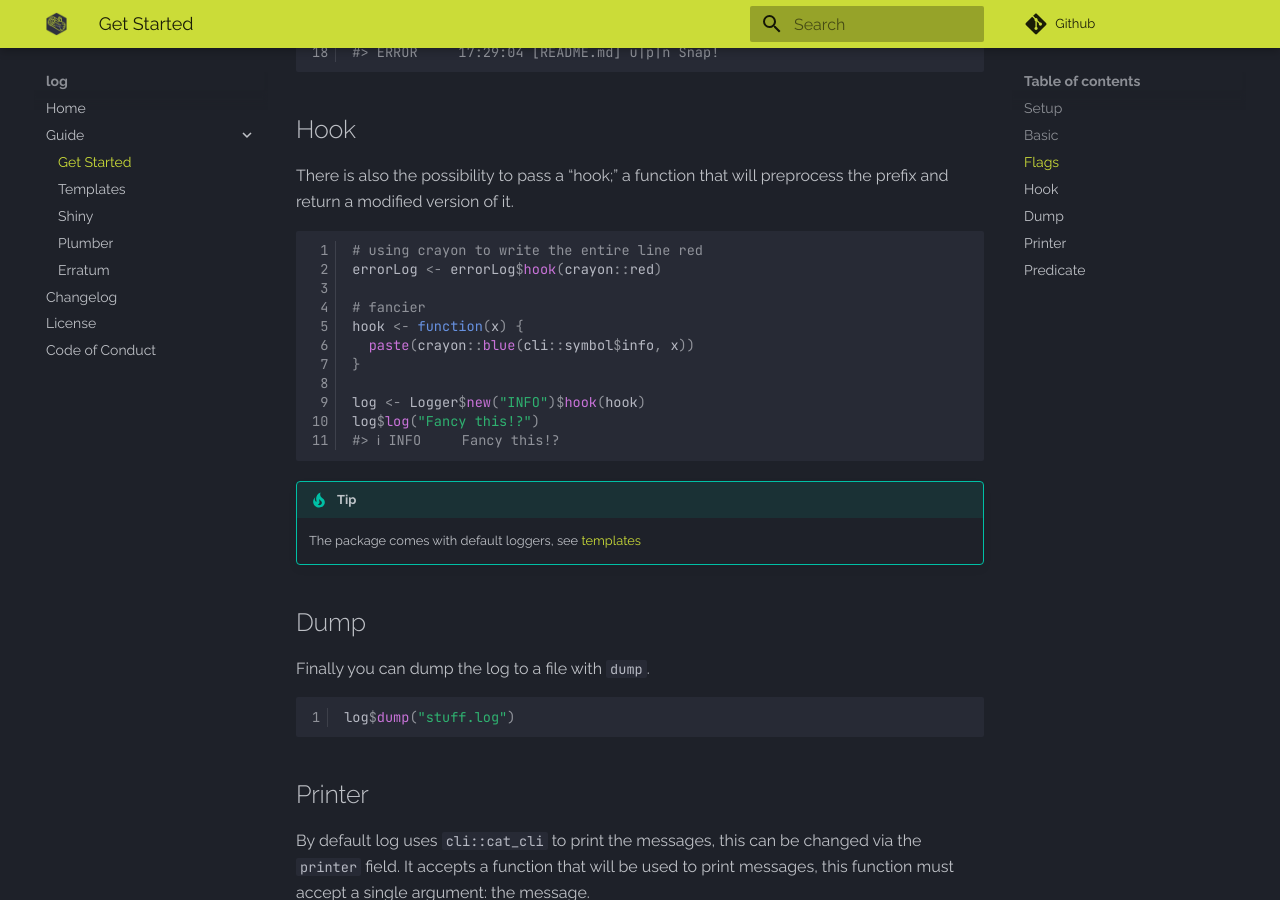
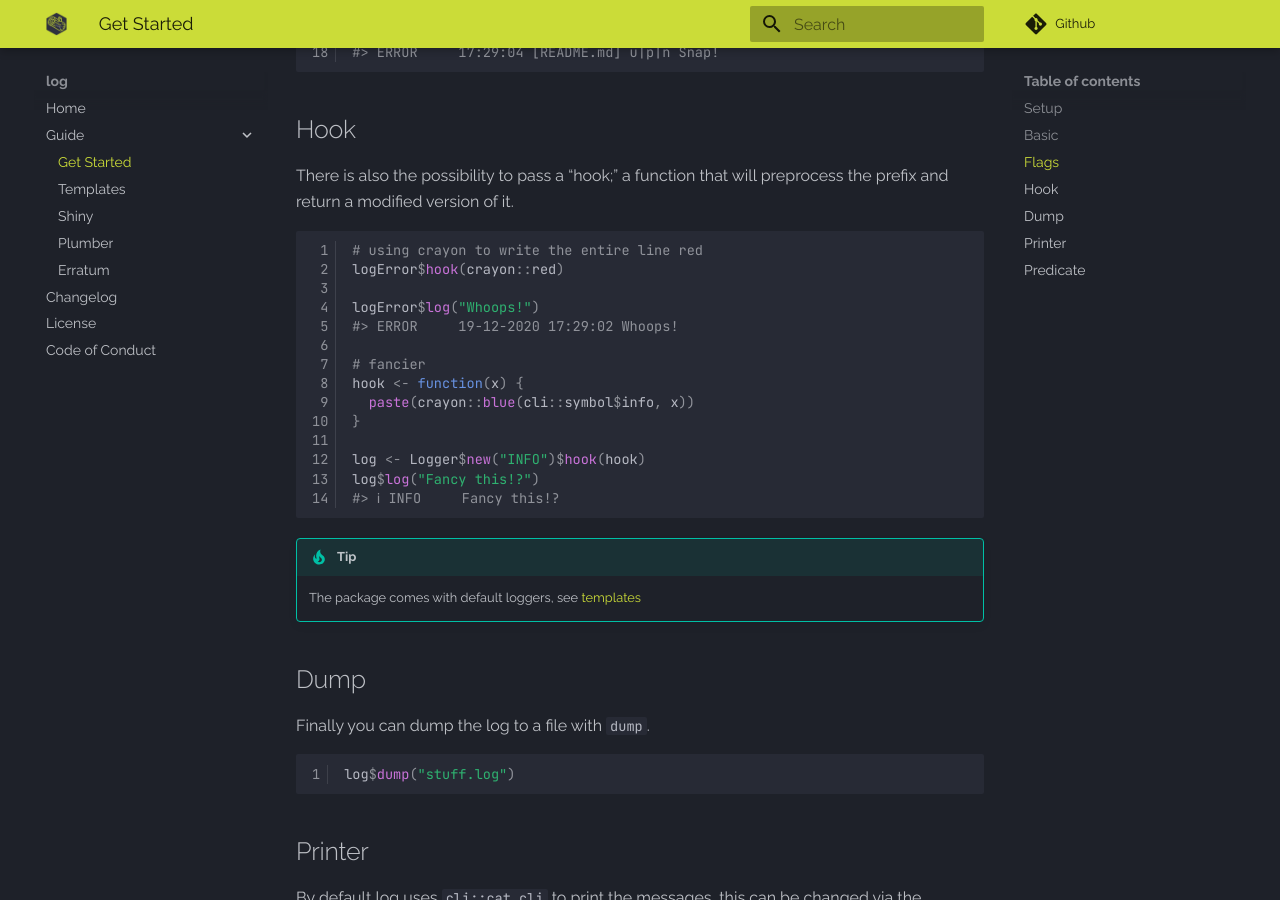
Before and after one commit to devOpifex/log, an MkDocs documentation site: the page built from docs/guide/get-started.md, in a window 1280 px wide and 900 px high, scrolled down 2310 px. Built offline with MkDocs 1.6.1 and Material for MkDocs 9.7.7, drawn with Linux system fonts in a browser that asks for light colours; comment, search, counter and statistics services are not loaded; some of the changed text lies outside the part shown.

Commit message:
fix prefix plus refactor log method

````diff
--- a/docs/guide/get-started.md
+++ b/docs/guide/get-started.md
@@ -47,14 +47,14 @@ When setting up the logger one can customise it with "flags" so it includes a bi
 The date and time format can be customised with the `format` argument.
 
 ```r
-errorLog <- Logger$new("ERROR")$
+logError <- Logger$new("ERROR")$
   date()$
   time()
 
 fnc <- function() {
-  errorLog$log("Oh no")
+  logError$log("Oh no")
   Sys.sleep(.7)
-  errorLog$log("Snap!")
+  logError$log("Snap!")
 }
 
 fnc()
@@ -101,7 +101,10 @@ There is also the possibility to pass a "hook;" a function that will preprocess
 
 ```r
 # using crayon to write the entire line red
-errorLog <- errorLog$hook(crayon::red)
+logError$hook(crayon::red)
+
+logError$log("Whoops!")
+#> ERROR     19-12-2020 17:29:02 Whoops!
 
 # fancier
 hook <- function(x) {
````
Also changed, not shown: NEWS.md (+1 -0 lines), site/guide/get-started/index.html, site/search/search_index.json, site/sitemap.xml, 4 other files.
